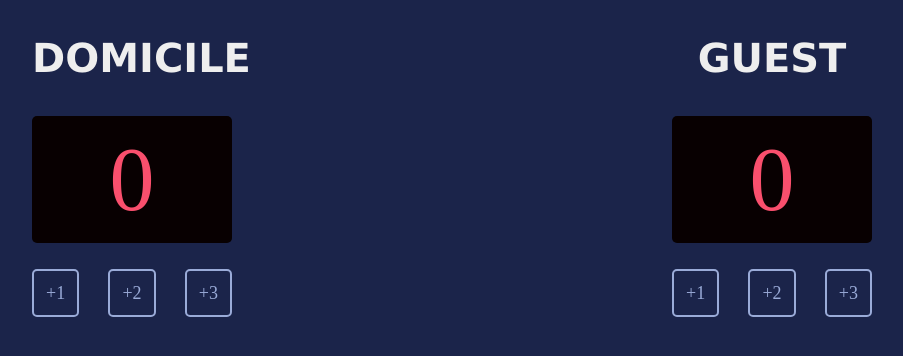
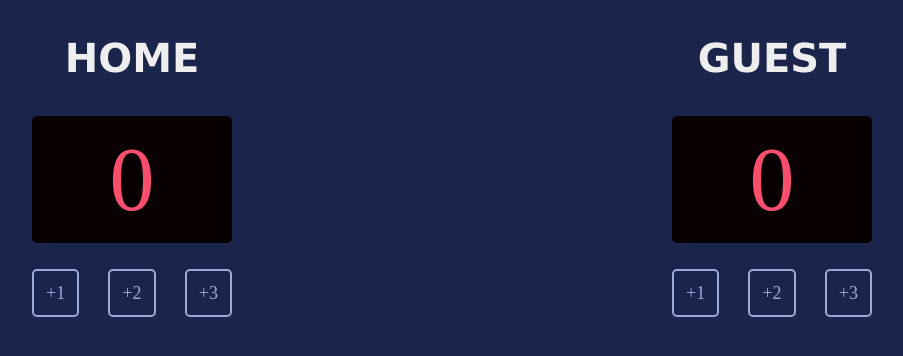
Before and after one commit to doncarlo5/Scrimba, a website built with Vite: page scrimbascore/index.html in a window 1280 px wide. Shown: the whole page, without its empty margins (188-1091 px from the left). Built offline with nearby package versions, Linux system fonts and the light colour scheme; a web font is replaced by a local one.

Commit message:
Update index.html

```diff
--- a/scrimbascore/index.html
+++ b/scrimbascore/index.html
@@ -13,7 +13,7 @@
   <body>
     <div class="container">
       <div>
-        <h3>DOMICILE</h3>
+        <h3>HOME</h3>
         <div class="screen">
           <div id="homescorescreen"></div>
         </div>
```
